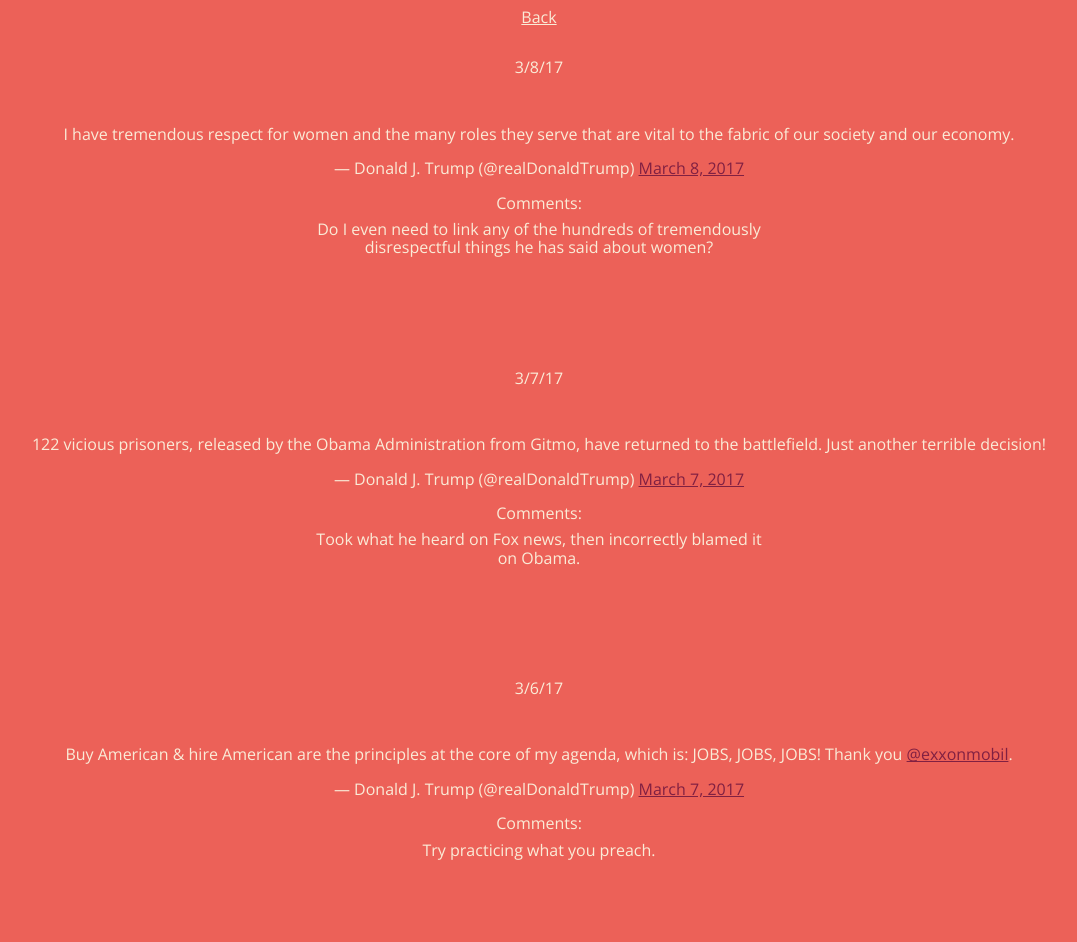
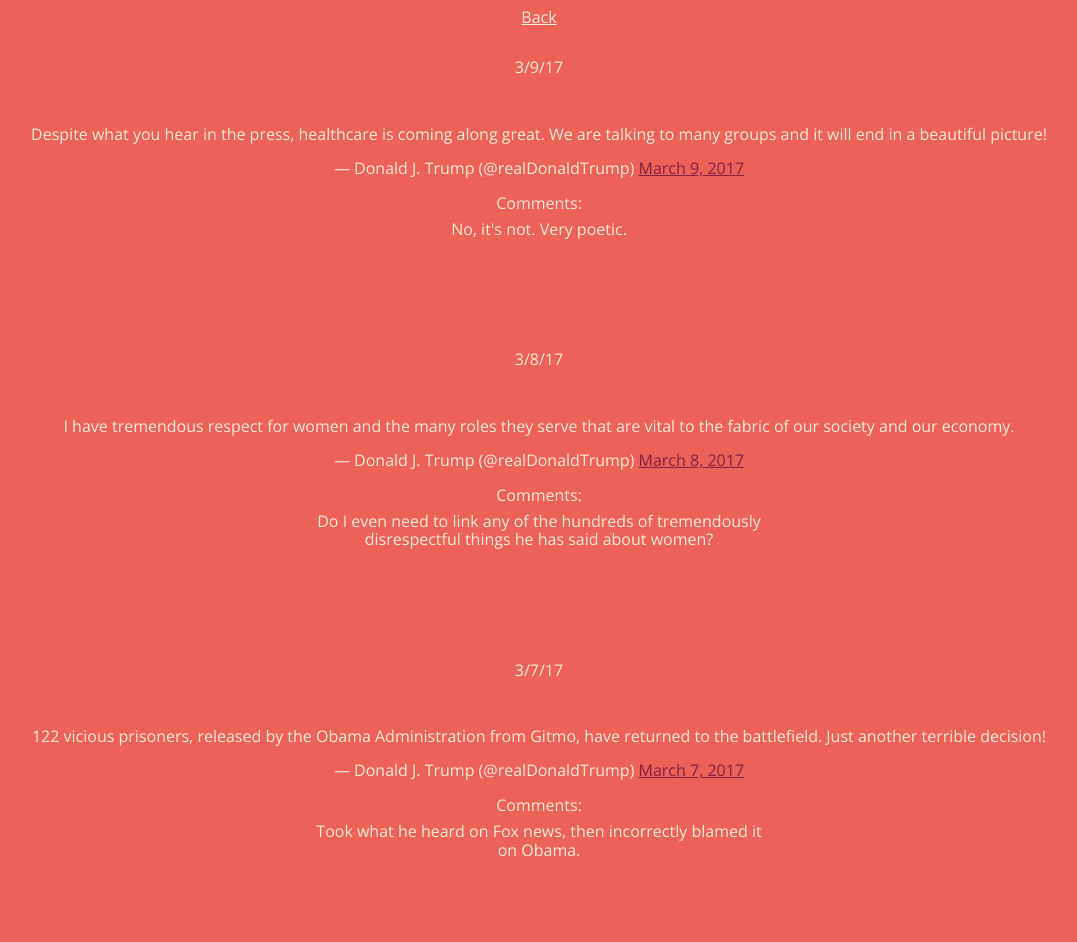
Before and after one commit to nick-barth/donnyj, a plain HTML site: page archive.html in a window 1280 px wide. Shown: the top 942 px of the page, without its empty margins (101-1178 px from the left). Drawn offline with nearby package versions, Linux system fonts and the light colour scheme.

Commit message:
daily update

```diff
--- a/archive.html
+++ b/archive.html
@@ -40,6 +40,23 @@
 	<div class="archive">
 		<div class="archive__back">
 			<a href="/"> Back </a>
+		</div>
+
+		<div class="archive__source">
+			<div class="archive__date">
+				3/9/17
+			</div>
+			<div class="archive__source-container">
+				<!-- <img class="archive__award" src="imgs/trophy.png"> -->
+				<blockquote class="twitter-tweet archive__source" data-lang="en"><p lang="en" dir="ltr">Despite what you hear in the press, healthcare is coming along great. We are talking to many groups and it will end in a beautiful picture!</p>&mdash; Donald J. Trump (@realDonaldTrump) <a href="https://twitter.com/realDonaldTrump/status/839883804315684864">March 9, 2017</a></blockquote>
+				<script async src="//platform.twitter.com/widgets.js" charset="utf-8"></script>
+			</div>
+		</div>
+		<div class="archive__comments">
+			<div class="archive__comments-title"> Comments: </div>
+			<div class="archive__comments-text">
+				No, it's not.  Very poetic.
+			</div>
 		</div>
 
 		<div class="archive__source">
```
Also changed, not shown: index.html (+6 -6 lines).
